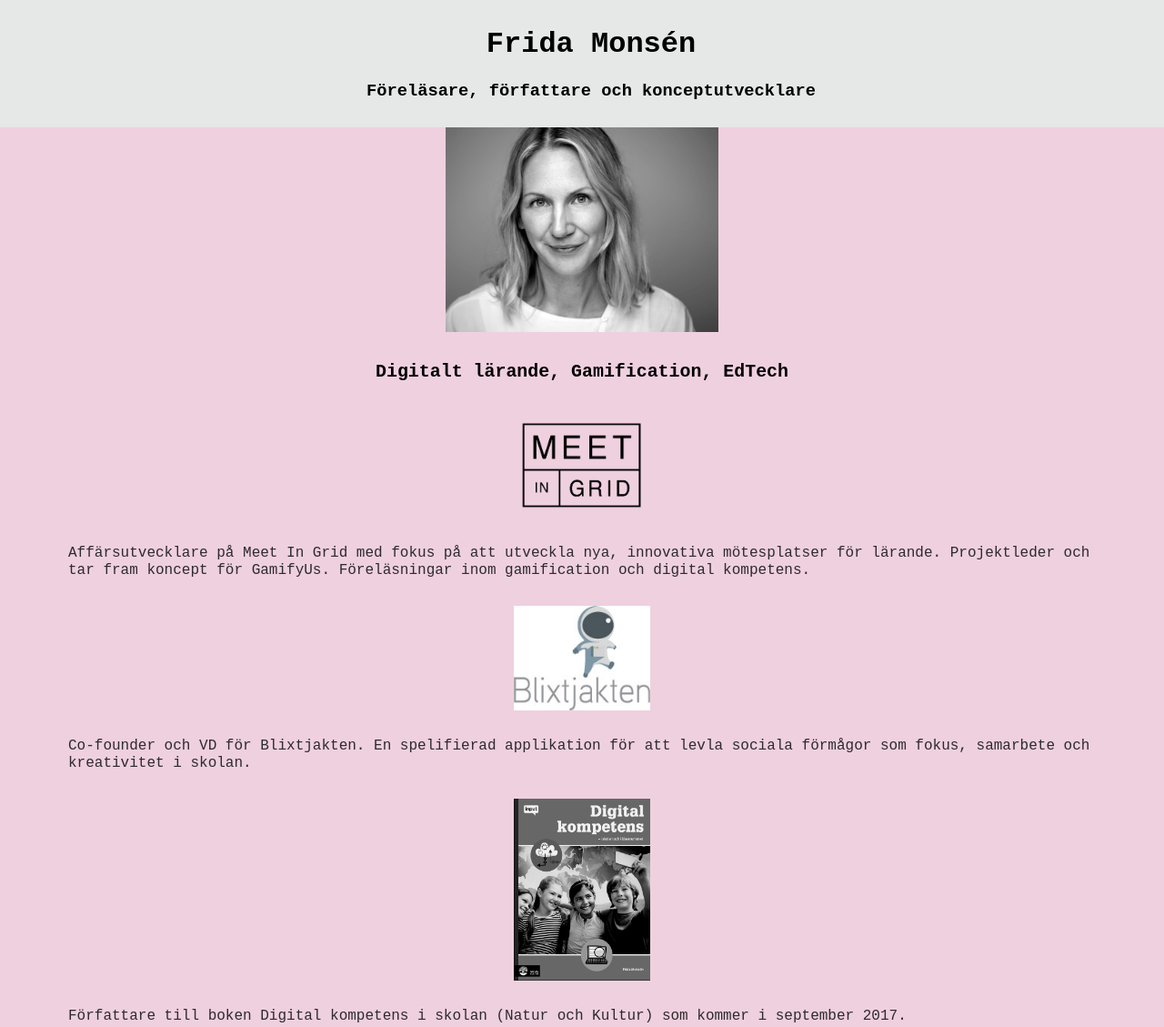
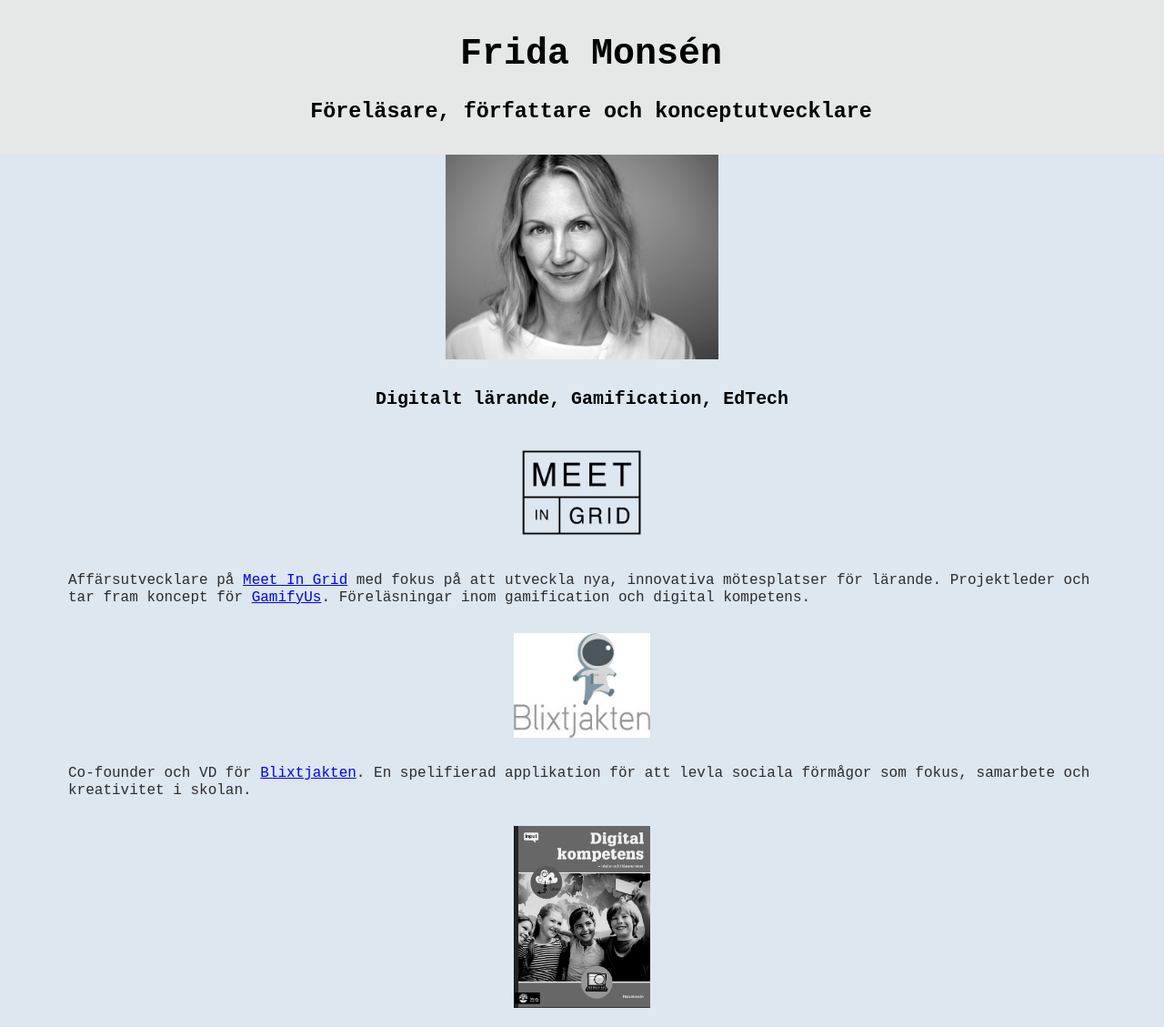
Before and after one commit to friddelin/friddelin.github.io, a plain HTML site: page index.html in a window 1280 px wide. Shown: the top 1129 px of the page at 91% size. Drawn offline with Linux system fonts and the light colour scheme.

Commit message:
Added hyperlinks

```diff
--- a/index.html
+++ b/index.html
@@ -25,7 +25,7 @@
 
 	<div class="regular-text">
 
-	Affärsutvecklare på Meet In Grid med fokus på att utveckla nya, innovativa mötesplatser för lärande. Projektleder och tar fram koncept för GamifyUs. Föreläsningar inom gamification och digital kompetens.
+	Affärsutvecklare på <a href="http://www.meetingrid.se/">Meet In Grid</a> med fokus på att utveckla nya, innovativa mötesplatser för lärande. Projektleder och tar fram koncept för <a href="http://www.gamifyus.se/">GamifyUs</a>. Föreläsningar inom gamification och digital kompetens.
 
 	</div>
 
@@ -33,7 +33,7 @@
 
 	<div class="regular-text">
 
-	Co-founder och VD för Blixtjakten. En spelifierad applikation för att levla sociala förmågor som fokus, samarbete och kreativitet i skolan.
+	Co-founder och VD för <a href="http://www.lightninghunt.com/">Blixtjakten</a>. En spelifierad applikation för att levla sociala förmågor som fokus, samarbete och kreativitet i skolan.
 
 	</div>
 
--- a/styles.css
+++ b/styles.css
@@ -13,7 +13,7 @@
 .title-text {color:#d1518f;
 }
 
-body {background-color: #efd0df;
+body {background-color: #dce7ef;
 }
 
 body {font-family: "Courier New";
@@ -21,10 +21,11 @@ body {font-family: "Courier New";
 
 .top-container {
 	background-color: #e6e7e7;
-width: 100%;
-margin: :10px;
-padding: 10px;
-text-align: center;
+    width: 100%;
+    margin: :10px;
+    padding: 10px;
+    text-align: center;
+    font-size: 20px;
 }
 
 .right-container {}
```
